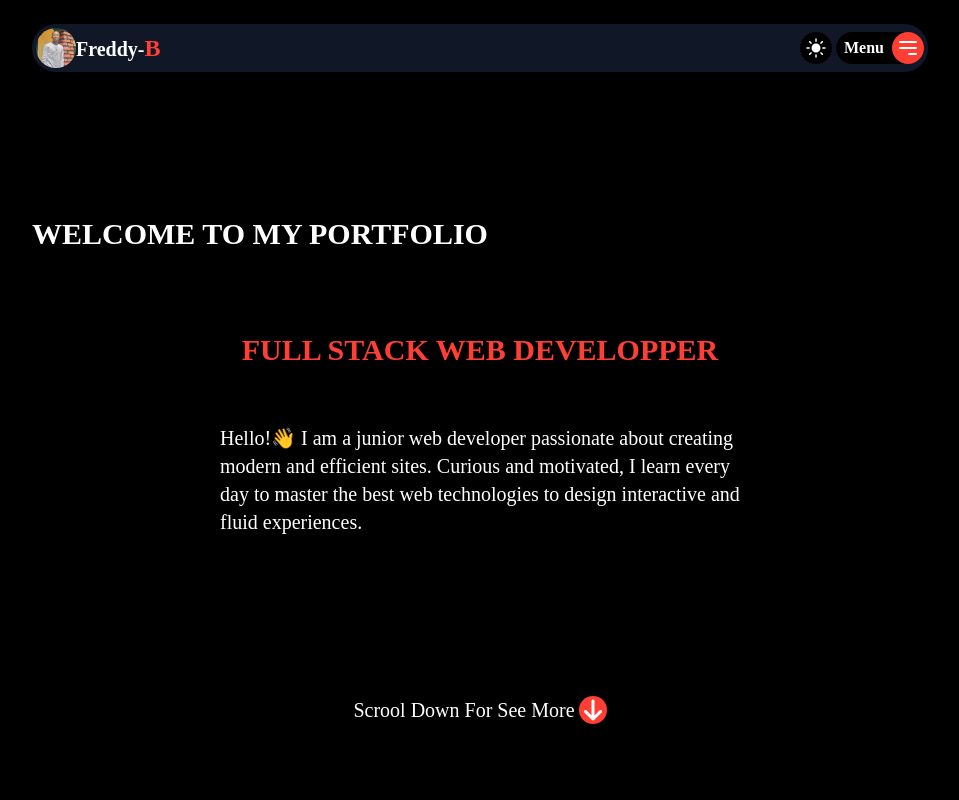
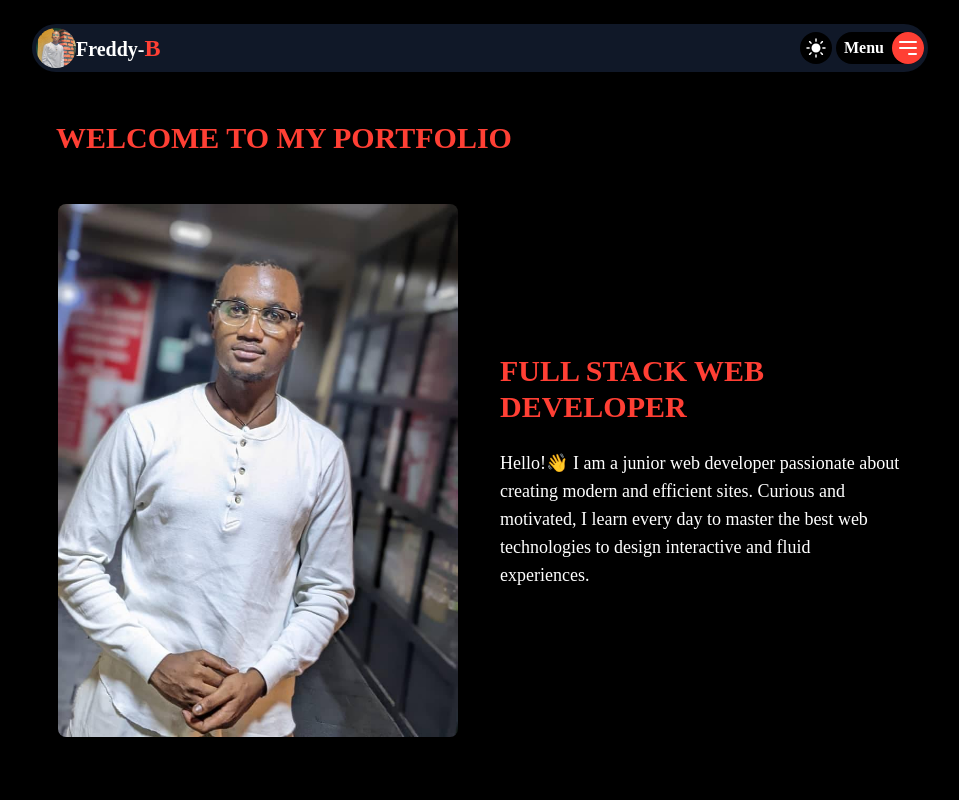
Before and after one commit to Freddy-bij/Personal_Portfolio, a React (Vite) app: page / in a window 1280 px wide. Shown: the top 800 px of the page, without its empty margins (160-1119 px from the left). Built offline with nearby package versions, Linux system fonts and the light colour scheme.

Commit message:
feat:improve design welcom section

```diff
--- a/package.json
+++ b/package.json
@@ -12,6 +12,7 @@
   "dependencies": {
     "@emailjs/browser": "^4.4.1",
     "@tailwindcss/vite": "^4.0.3",
+    "framer-motion": "^12.5.0",
     "react": "^18.3.1",
     "react-dom": "^18.3.1",
     "react-icons": "^5.4.0",
--- a/src/Components/Description.jsx
+++ b/src/Components/Description.jsx
@@ -1,27 +1,57 @@
-import { FaArrowDown } from "react-icons/fa6";
+
+import { motion } from "framer-motion";
+import Image from "../images/freddy prof.png";
 
 const Description = () => {
   return (
-    <div className='sm:w-[70%]  sm:mx-auto mx-4'>
-      <div className="  sm:text-3xl uppercase mt-30 font-[sofia]">
-        <h1 className="font-bold text-center sm:text-start">welcome to my portfolio</h1>
+    <div className="max-w-5xl- sm:w-[70%] sm:mx-auto px-6 py-12 font-[sofia]">
+      <motion.h1
+        className="text-xl sm:text-3xl font-bold uppercase  text-[#ff3f34] text-center sm:text-left"
+        initial={{ opacity: 0, y: 50 }}
+        animate={{ opacity: 1, y: 0 }}
+        transition={{ duration: 1, ease: "easeOut" }}
+      >
+        Welcome to my portfolio
+      </motion.h1>
+
+
+      <div className="mt-12 grid grid-cols-1 lg:grid-cols-2 gap-10 items-center">
+
+
+        <motion.div
+          className="flex justify-center"
+          initial={{ opacity: 0, scale: 0.8 }}
+          animate={{ opacity: 1, scale: 1 }}
+          transition={{ duration: 1 }}
+        >
+          <img
+            src={Image}
+            alt="Developer working"
+            className="w-[300px] sm:w-[400px] rounded-lg "
+          />
+        </motion.div>
+
+
+        <motion.div
+          initial={{ opacity: 0, x: 50 }}
+          animate={{ opacity: 1, x: 0 }}
+          transition={{ duration: 1 }}
+          className="text-center sm:text-left"
+        >
+          <h2 className="text-2xl lg:text-3xl font-bold text-[#ff3f34] uppercase">
+            Full Stack Web Developer
+          </h2>
+          <p className="mt-6 text-lg">
+            Hello!👋 I am a junior web developer passionate about creating
+            modern and efficient sites. Curious and motivated, I learn every day
+            to master the best web technologies to design interactive and fluid
+            experiences.
+          </p>
+        </motion.div>
+
       </div>
-      <div className=" mt-20  flex justify-center font-[sofia]">
-        <div className="">
-          <h1 className="text-center text-[#ff3f34]  font-extrabold sm:text-3xl uppercase sm:font-bold  ">full stack web developper</h1>
-          <p className=" sm:w-130 mt-14 text-xl ">   Hello!👋  I am a junior web developer passionate about creating modern and efficient sites. Curious and motivated, I learn every day to master the best web technologies to design interactive and fluid experiences.  </p>
-        </div>
-      </div>
+    </div>
+  );
+};
 
-      <div className="flex justify-center mt-40 items-center gap-1 capitalize  font-[sofia] ">
-        <p className="text-xl">scrool down for see more</p>
-        <div className="bg-[#ff3f34] w-7 h-7 flex justify-center items-center text-2xl rounded-full">
-          <FaArrowDown />
-        </div>
-      </div>
-
-    </div>
-  )
-}
-
-export default Description
+export default Description;
--- a/src/Components/NavBar.jsx
+++ b/src/Components/NavBar.jsx
@@ -10,9 +10,9 @@ import { Link } from "react-router"
 const NavBar = () => {
   const { isChange, setIsChange, isClicked, setIsClicked } = useContext(filsContent)
   return (
-    <div className="bg-balck font-[sofia] py-6">
+    <div className=" font-[sofia] pt-6">
 
-      <nav className=" flex justify-between bg-gray-900 text-white items-center py-1  px-1 sm:w-[70%] sm:mx-auto  mx-4 rounded-[30px] shadow-xl   ">
+      <nav className=" flex justify-between bg-gray-900 text-white items-center py-1   px-1 sm:w-[70%] sm:mx-auto  mx-4 rounded-[30px] shadow-xl   ">
         <div className="flex items-center">
           <div className="w-10 h-10 " >
             <img src={image} alt="" className="rounded-full w-full h-full" />
--- a/src/Components/SectContact.jsx
+++ b/src/Components/SectContact.jsx
@@ -52,7 +52,7 @@ const SectContact = () => {
       <h1 className="text-[#ff3f34] text-2xl font-[sofia] font-bold uppercase">
         Contact Me
       </h1>
-      <div className="max-w-4xl mx-auto font-[sofia] py-6 px-3">
+      <div className="sm:max-w-4xl mx-auto font-[sofia] p-6">
 
         <ToastContainer />
 
--- a/src/Components/SectSkills.jsx
+++ b/src/Components/SectSkills.jsx
@@ -5,14 +5,14 @@ import react from"../images/react.svg"
 import git from"../images/git.svg"
 import tailwind from"../images/tailwind.svg"
 import figma from"../images/figma.svg"
-import mongodb from"../images/mongodb.svg"
+import nodejs from"../images/nodejs.svg"
 
 const SectSkills = () => {
   return (
     <div className="w-[70%] mx-auto  font-[sofia] my-30">
         <h1 className="text-[#ff3f34] uppercase pb-3 font-bold text-2xl md:text-start text-center">Skills</h1>
      <div className="flex justify-center">
-      <div className=" grid grid-cols-2 sm:grid-cols-3 md:grid-cols-8 text-white gap-10 ">
+      <div className=" grid grid-cols-2 sm:grid-cols-4 md:grid-cols-8 text-white gap-10 ">
         <img src={htlm} alt="" className="w-20 h-20"/>
         <img src={css} alt="" className="w-20 h-20"/>
         <img src={figma} alt="" className="w-20 h-20"/>
@@ -20,7 +20,7 @@ const SectSkills = () => {
         <img src={javascript} alt="" className="w-20 h-20" />
         <img src={react} alt="" className="w-20 h-20" />
         <img src={git} alt="" className="w-20 h-20"/>
-        <img src={mongodb} alt="" className="w-20 h-20"/>
+        <img src={nodejs} alt="" className="w-20 h-20"/>
 
 
       </div>
```
Also changed, not shown: src/images/nodejs.svg (added), 1 other file (tests, documents, lock files or other folders).
